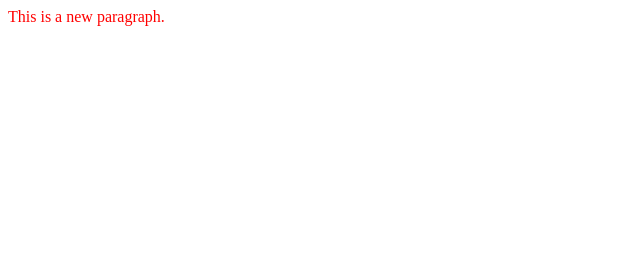
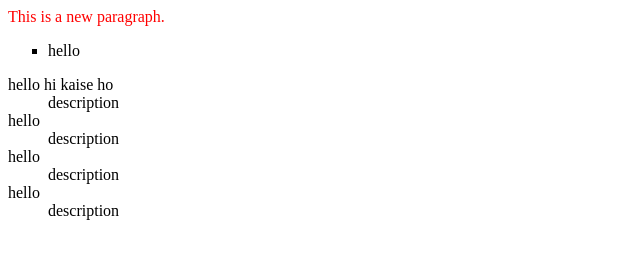
Before and after one commit to pawanweber/second-repo, a plain HTML site: page index.html in a window 1280 px wide. Shown: the whole page, without its empty margins (0-640 px from the left). Drawn offline with Linux system fonts and the light colour scheme.

Commit message:
add some tags

```diff
--- a/index.html
+++ b/index.html
@@ -1 +1,14 @@
 <p style="color: red;">This is a new paragraph.</p>
+<ul type="square">
+    <li>hello</li>
+</ul>
+<dl>
+    <dt>hello hi kaise ho</dt>
+    <dd>description</dd>
+    <dt>hello</dt>
+    <dd>description</dd>
+    <dt>hello</dt>
+    <dd>description</dd>
+    <dt>hello</dt>
+    <dd>description</dd>
+</dl>
```
